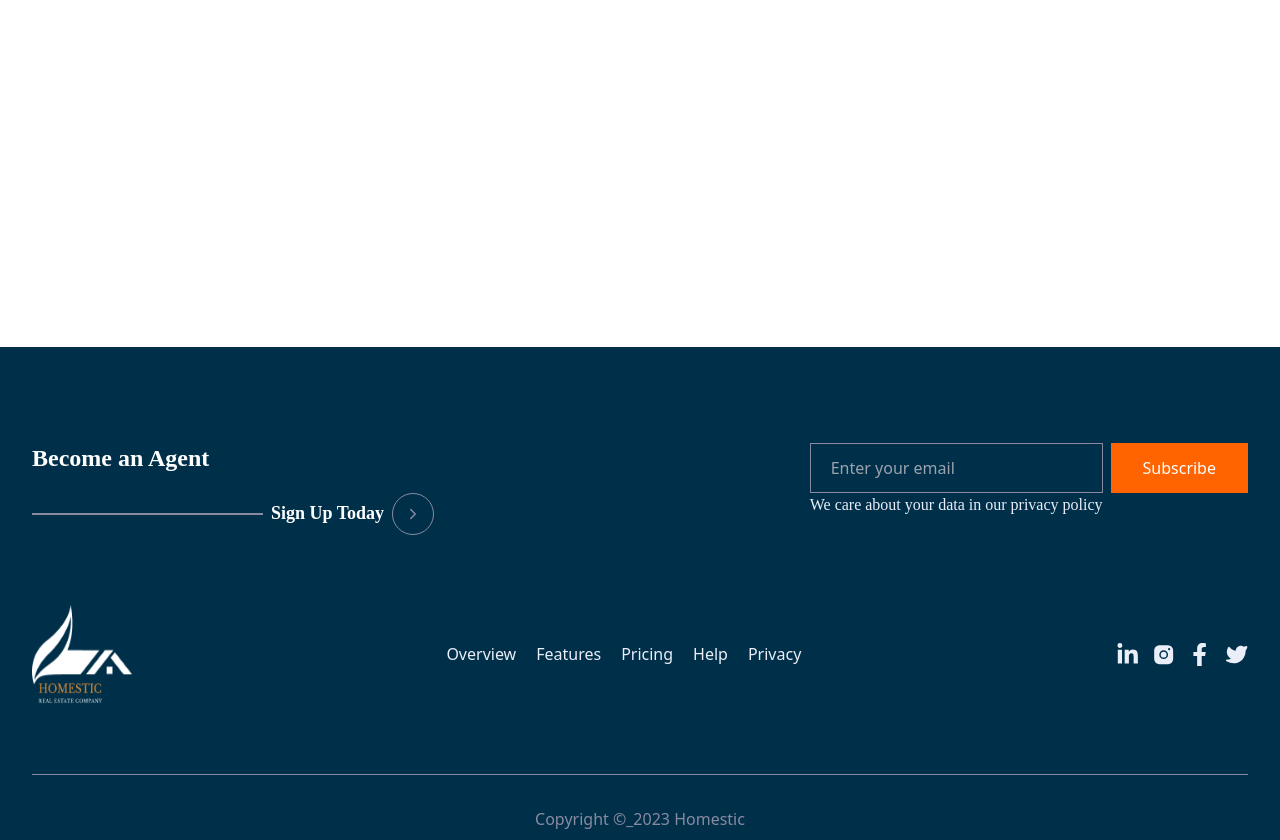
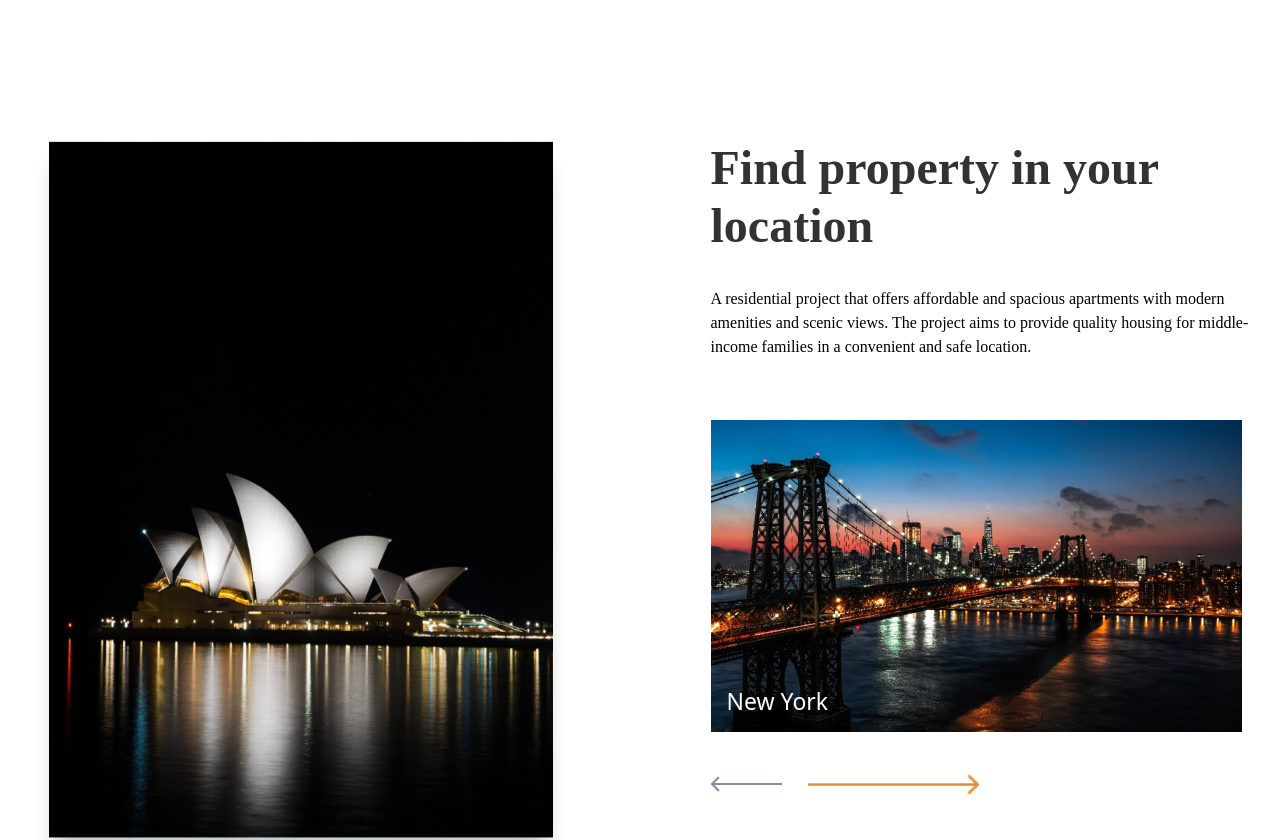
Before and after one commit to Tasniasamia/Project_Structure, a Next.js app: page /home4 in a window 1280 px wide. Shown: the part 4480-5320 px from the top of the page. Built offline with nearby package versions, Linux system fonts and the light colour scheme.

Commit message:
feature of location done

```diff
--- a/app/(site)/home4/page.js
+++ b/app/(site)/home4/page.js
@@ -1,5 +1,6 @@
 "use client";
 import About from "../../components/(site)/home4/about";
+import FeatureLocation from "../../components/(site)/home4/featureLocation";
 import Hero from "../../components/(site)/home4/hero";
 import Place from "../../components/(site)/home4/place";
 import Property from "../../components/(site)/home4/property";
@@ -13,6 +14,7 @@ const page = () => {
            <About/>
            <Work/>
            <Property/>
+           <FeatureLocation/>
         </div>
     );
 };
--- /dev/null
+++ b/app/components/(site)/home4/featureLocation.js
@@ -0,0 +1,191 @@
+"use client";
+
+import Image from "next/image";
+import { Swiper, SwiperSlide } from "swiper/react";
+import "swiper/css";
+import "swiper/css/navigation";
+import { Navigation } from "swiper/modules";
+import { useRef, useState } from "react";
+
+const FeatureLocation = () => {
+  const slideRef = useRef(null);
+  const [currentSlide, setCurrentSlide] = useState(0); // Use useState for currentSlide
+
+  const handleSlideChange = (swiper) => {
+    setCurrentSlide(swiper.snapIndex); // Update the current slide index
+    console.log(swiper);
+    console.log(currentSlide);
+  };
+
+  return (
+    <div className="container mb-[150px]">
+    <div className=" grid lg:grid-cols-2  grid-cols-1 gap-[141px] relative">
+      <div className="col-span-1 h-[738px]">
+        <Image
+          src="/feature.png"
+          alt="feature"
+          width={648}
+          height={738}
+          className="w-full object-fill h-full"
+        />
+      </div>
+     <div className="col-span-1">
+      <Swiper
+            slidesPerView={1}
+            spaceBetween={30}
+            navigation={{
+              nextEl: ".slideNext",
+              prevEl: ".slidePrev",
+            }}
+            autoplay={{
+              delay: 2500,
+              disableOnInteraction: false,
+            }}
+            modules={[ Navigation]}
+            className="w-full"
+            onSlideChange={handleSlideChange}
+          >
+        <SwiperSlide>
+        <div className="col-span-1">
+            <h2 className="header-2 text-textdark mb-[32px]">
+              Find property in your location
+            </h2>
+            <p className="paragraph-16 mb-[60px]">
+              A residential project that offers affordable and spacious
+              apartments with modern amenities and scenic views. The project
+              aims to provide quality housing for middle-income families in a
+              convenient and safe location.
+            </p>
+            <div className="relative lg:max-w-[531px] lg:max-h-[313px] ">
+              <Image
+                src="/feature2.png"
+                alt="feature"
+                width={531}
+                height={313}
+                className="w-full h-auto object-fill"
+              />
+              <button className="text-[23px] text-white font-medium absolute left-[16px] bottom-[13px]">
+                New York
+              </button>
+            </div>
+          </div>
+        </SwiperSlide>
+        <SwiperSlide>
+          <div className="lg:basis-1/2 basis-full">
+            <h2 className="header-2 text-textdark mb-[32px]">
+              Find property in your location
+            </h2>
+            <p className="paragraph-16 mb-[60px]">
+              A residential project that offers affordable and spacious
+              apartments with modern amenities and scenic views. The project
+              aims to provide quality housing for middle-income families in a
+              convenient and safe location.
+            </p>
+            <div className="relative lg:max-w-[531px] lg:max-h-[313px] ">
+              <Image
+                src="/feature2.png"
+                alt="feature"
+                width={531}
+                height={313}
+                className="w-full h-auto object-fill"
+              />
+              <button className="text-[23px] text-white font-medium absolute left-[16px] bottom-[13px]">
+                New York
+              </button>
+            </div>
+          </div>
+        </SwiperSlide>
+        <SwiperSlide>
+          <div className="lg:basis-1/2 basis-full">
+            <h2 className="header-2 text-textdark mb-[32px]">
+              Find property in your location
+            </h2>
+            <p className="paragraph-16 mb-[60px]">
+              A residential project that offers affordable and spacious
+              apartments with modern amenities and scenic views. The project
+              aims to provide quality housing for middle-income families in a
+              convenient and safe location.
+            </p>
+            <div className="relative lg:max-w-[531px] lg:max-h-[313px] ">
+              <Image
+                src="/feature2.png"
+                alt="feature"
+                width={531}
+                height={313}
+                className="w-full h-auto object-fill"
+              />
+              <button className="text-[23px] text-white font-medium absolute left-[16px] bottom-[13px]">
+                New York
+              </button>
+            </div>
+          </div>
+        </SwiperSlide>
+       </Swiper>
+       <div className="relative w-full">
+        <div className="absolute left-0   flex gap-[26px] items-center justify-end mt-[42px]">
+          {currentSlide === 0 ? (
+            <img
+              src="/arrow1.png"
+              alt="previous arrow"
+              className="w-[71px]  h-auto cursor-pointer slidePrev"onClick={() => {console.log("Prev")}}
+            />
+          ) : (
+            <img
+              src="/arrow2.png"
+              alt="next arrow"
+              className="w-[171px]  h-auto cursor-pointer slidePrev rotate-180"
+            />
+          )}
+          {currentSlide === 2 ? (
+            <img
+              src="/arrow1.png"
+              alt="previous arrow"
+              className="w-[71px] h-auto cursor-pointer slideNext rotate-180"onClick={() => {console.log("Next")}}
+            />
+          ) : (
+            <img
+              src="/arrow2.png"
+              alt="next arrow"
+              className="w-[171px]  h-auto cursor-pointer slideNext "
+            />
+          )}
+        </div>
+      </div>
+      </div>
+      {/* <div className="relative w-full">
+        <div className="absolute left-0 mt-[-100px]  flex gap-[26px] items-center justify-end bg-red-300 w-2/3 h-[200px]">
+          {currentSlide === 0 ? (
+            <img
+              src="/arrow1.png"
+              alt="previous arrow"
+              className="w-[71px]  h-auto cursor-pointer slidePrev"onClick={() => {console.log("Prev")}}
+            />
+          ) : (
+            <img
+              src="/arrow2.png"
+              alt="next arrow"
+              className="w-[171px]  h-auto cursor-pointer slidePrev rotate-180"
+            />
+          )}
+          {currentSlide === 2 ? (
+            <img
+              src="/arrow1.png"
+              alt="previous arrow"
+              className="w-[71px] h-auto cursor-pointer slideNext rotate-180"onClick={() => {console.log("Next")}}
+            />
+          ) : (
+            <img
+              src="/arrow2.png"
+              alt="next arrow"
+              className="w-[171px]  h-auto cursor-pointer slideNext "
+            />
+          )}
+        </div>
+      </div> */}
+     </div>
+
+    </div>
+  );
+};
+
+export default FeatureLocation;
--- a/app/components/(site)/home4/property.js
+++ b/app/components/(site)/home4/property.js
@@ -389,7 +389,7 @@ isEnd
         </SwiperSlide>
       </Swiper>
 
-      <div className="relative container mt-[46px] h-[200px]">
+      <div className="relative container mt-[46px] ">
         <div className="absolute md:left-2/3 left-0 md:-translate-x-1/2 flex gap-[26px] items-center">
           {currentSlide === 0 ? (
             <img
```
Also changed, not shown: public/feature.png (added), public/feature2.png (added).
